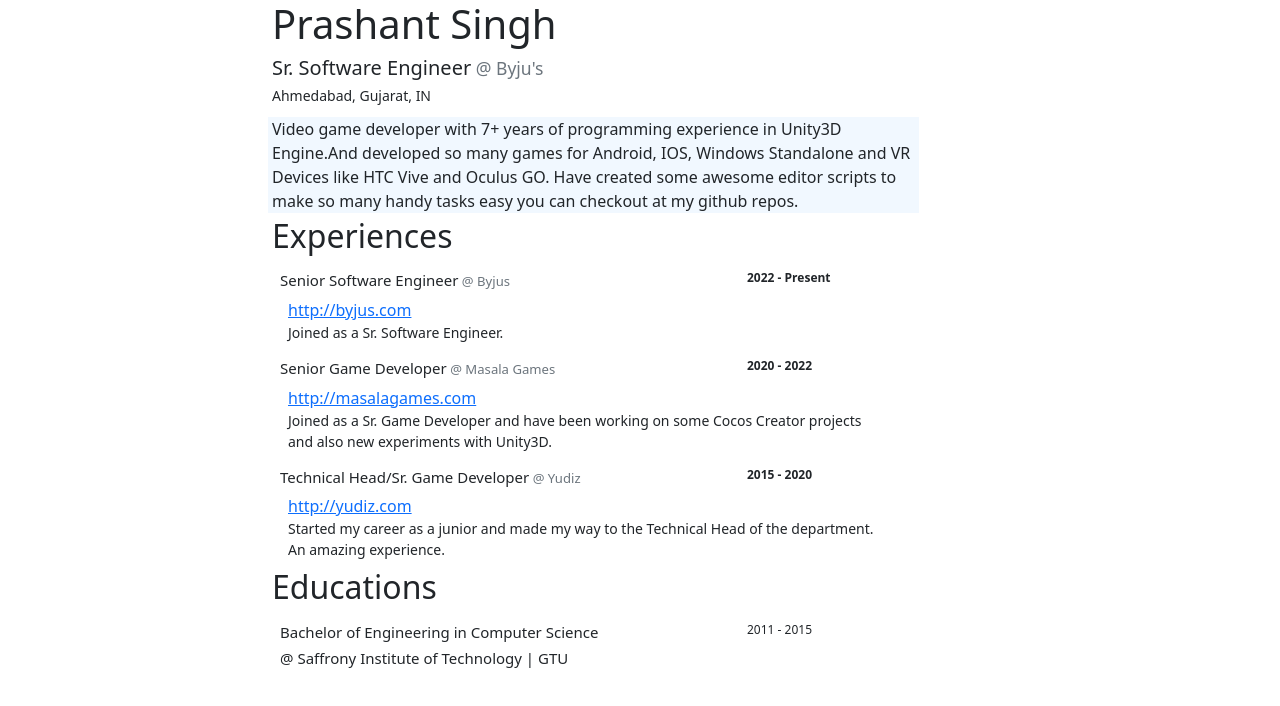
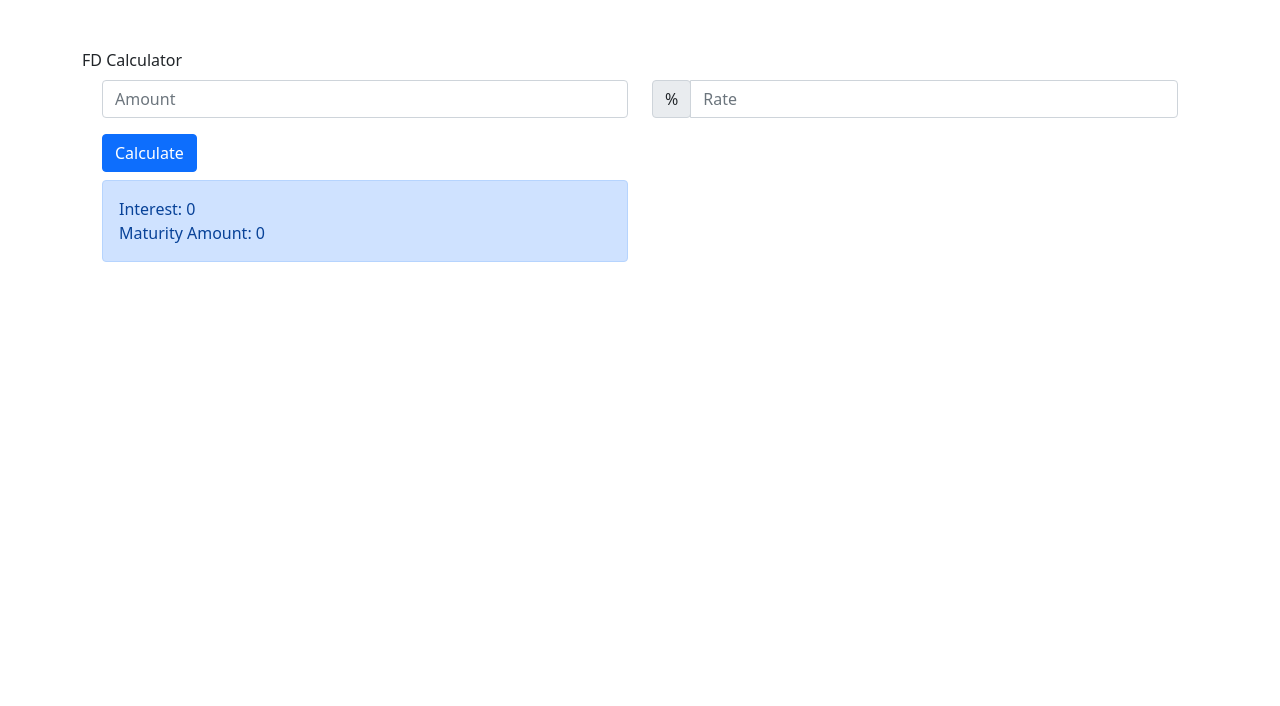
Before and after one commit to prashant-singh/react-practice, a React (Create React App) app: page /calculator in a window 1280 px wide. Shown: the top 706 px of the page. Built offline with nearby package versions, Linux system fonts and the light colour scheme.

Commit message:
FD Calculator integrated.

```diff
--- a/package.json
+++ b/package.json
@@ -10,12 +10,13 @@
     "bootstrap": "^5.1.3",
     "react": "^18.0.0",
     "react-dom": "^18.0.0",
+    "react-router-dom": "^6.3.0",
     "react-scripts": "^5.0.1",
     "web-vitals": "^2.1.4"
   },
   "scripts": {
-    "predeploy":"npm run build",
-    "deploy":"gh-pages -d build",
+    "predeploy": "npm run build",
+    "deploy": "gh-pages -d build",
     "start": "react-scripts start",
     "build": "react-scripts build",
     "test": "react-scripts test",
--- a/src/App.js
+++ b/src/App.js
@@ -6,21 +6,23 @@
 import Summary from './components/summary';
 import Experiences from './components/experiences';
 import Educations from './components/educations';
+import Calculator from './pages/calculator';
+import { BrowserRouter as Router, Routes, Route }
+  from 'react-router-dom';
+import ReactResume from './pages/reactResume';
 
 class App extends Component {
   state = {}
 
   render() {
     return (
-      <React.Fragment>
-        {/* <NavBar /> */}
-        <div className='container'>
-          <Profile />
-          <Summary />
-          <Experiences />
-          <Educations />
-        </div>
-      </React.Fragment>
+      <Router>
+        <Routes>
+          <Route path='/calculator' element={<Calculator />} />
+          <Route path='/react-resume' element={<ReactResume />} />
+        </Routes>
+      </Router>
+
     );
   }
 }
--- /dev/null
+++ b/src/pages/calculator.jsx
@@ -0,0 +1,66 @@
+import React, { Component } from 'react';
+
+class Calculator extends Component {
+	state = {
+		amount: 0,
+		rate: 6,
+		interestAmount: 0,
+		maturityAmount: 0
+	}
+	render() {
+		return (
+			<div className='container mt-5 justify-content-center'>
+				FD Calculator
+				<div className='row m-2'>
+					<div className="form-outline col-6">
+						<input type="number" id="typeNumber" className="form-control" placeholder="Amount" onChange={evt => this.updateAmountValue(evt)} />
+					</div>
+					<div className="col-6">
+						<div className="input-group mb-2">
+							<div className="input-group-prepend">
+								<div className="input-group-text">%</div>
+							</div>
+							<input type="number" className="form-control" id="inlineFormInputGroup" placeholder="Rate" onChange={evt => this.updateRateValue(evt)} />
+						</div>
+					</div>
+				</div>
+
+
+
+
+				<div className='row m-2'>
+					<div className='col-6'>
+						<button onClick={() => this.calculateInterestAmount()} className='btn btn-primary'>Calculate</button>
+					</div>
+				</div>
+				<div className='row m-2'>
+					<div className='col-6'>
+						<div className="alert alert-primary">
+							Interest: {this.state.interestAmount}
+							<br></br>
+							Maturity Amount: {this.state.maturityAmount}
+						</div>
+					</div>
+				</div>
+			</div >
+		);
+	}
+
+	updateRateValue(val) {
+		const updatedVal = val.target.value;
+		this.setState({ rate: updatedVal });
+	}
+
+	updateAmountValue(val) {
+		const updatedVal = val.target.value;
+		this.setState({ amount: updatedVal });
+	}
+
+	calculateInterestAmount() {
+		const interestVal = Math.round(this.state.amount * (this.state.rate / 100));
+		const finalAmount = parseInt(this.state.amount) + parseInt(interestVal);
+		this.setState({ interestAmount: interestVal, maturityAmount: finalAmount });
+	}
+}
+
+export default Calculator;
--- /dev/null
+++ b/src/pages/reactResume.jsx
@@ -0,0 +1,24 @@
+import React, { Component } from 'react';
+import Profile from '../components/profile';
+import Summary from '../components/summary';
+import Experiences from '../components/experiences';
+import Educations from '../components/educations';
+
+class ReactResume extends Component {
+	state = {}
+	render() {
+		return (
+			<React.Fragment>
+				{/* <NavBar /> */}
+				<div className='container'>
+					<Profile />
+					<Summary />
+					<Experiences />
+					<Educations />
+				</div>
+			</React.Fragment>
+		);
+	}
+}
+
+export default ReactResume;
```
Also changed, not shown: 1 other file (tests, documents, lock files or other folders).
